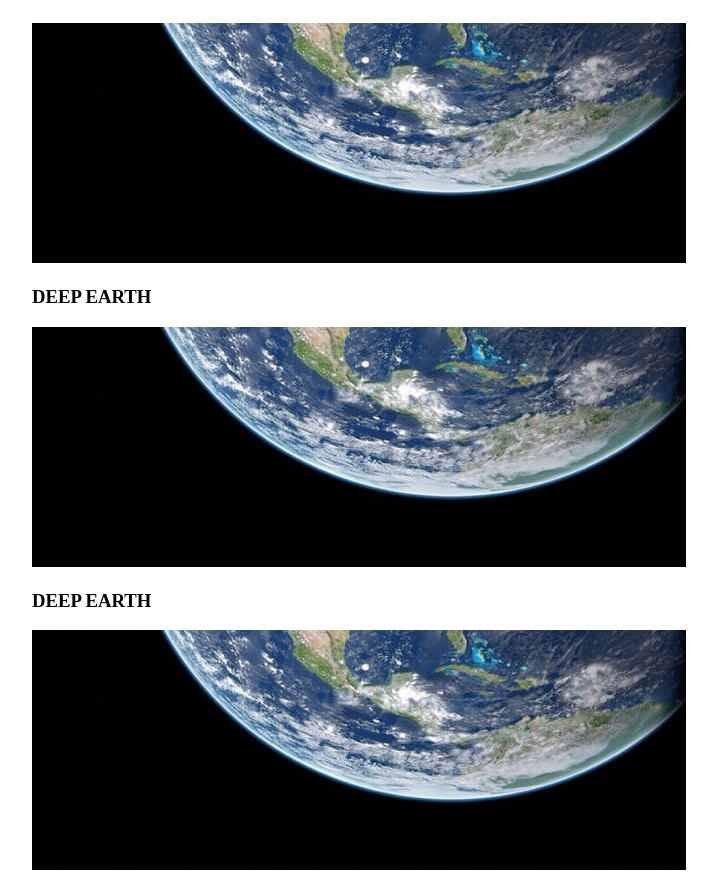
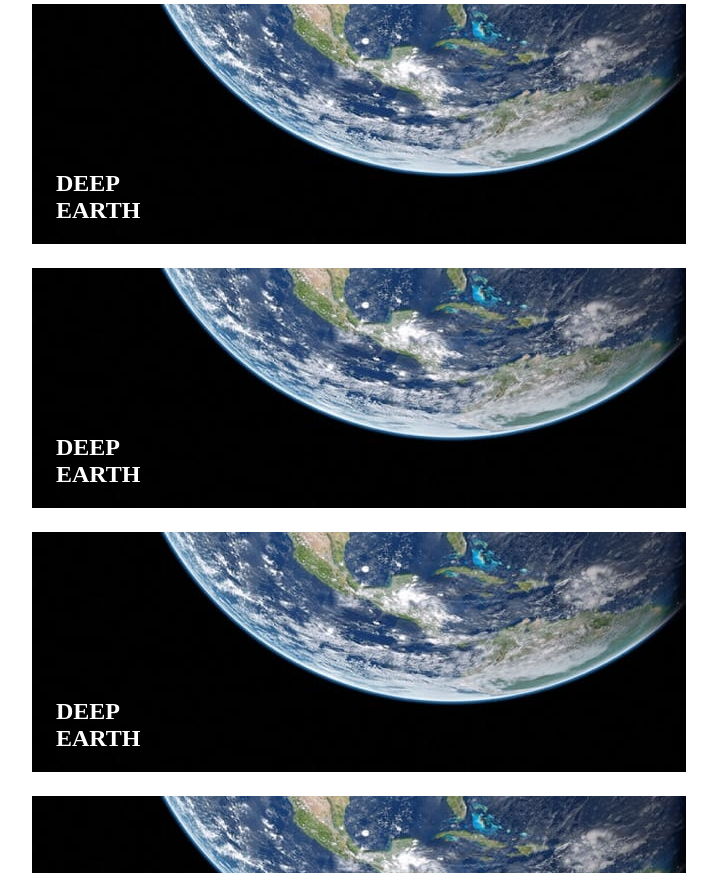
Before and after one commit to habtew/loop-studio, a plain HTML site: page index.html in a window 1280 px wide. Shown: the part 1753-2626 px from the top of the page, without its empty margins (0-717 px from the left). Drawn offline with Linux system fonts and the light colour scheme.

Commit message:
styled grid positioning for grid items

```diff
--- a/index.html
+++ b/index.html
@@ -45,38 +45,38 @@
     <section class="grid-section">
       <h1>Our creations</h1>
       <button>SEE ALL</button>
-      <div class="grid-items">
-          <div>
+      <div class="grid">
+          <div class="grid-items">
             <img class="grid-items-img" src="./images/mobile/image-deep-earth.jpg" alt="deep earth">
             <h3 class="grid-items-text">DEEP EARTH</h3>
           </div>
-          <div>
+          <div class="grid-items">
+            <img class="grid-items-img" src="./images/mobile/image-deep-earth.jpg" alt="deep earth">
+            <h3 class="grid-items-text">DEEP EARTH</h3>
+          </div class="grid-items">
+          <div class="grid-items">
+            <img class="grid-items-img" src="./images/mobile/image-deep-earth.jpg" alt="deep earth">
+            <h3 class="grid-items-text">DEEP EARTH</h3>
+          </div class="grid-items">
+          <div class="grid-items">
             <img class="grid-items-img" src="./images/mobile/image-deep-earth.jpg" alt="deep earth">
             <h3 class="grid-items-text">DEEP EARTH</h3>
           </div>
-          <div>
+          <div class="grid-items">
             <img class="grid-items-img" src="./images/mobile/image-deep-earth.jpg" alt="deep earth">
             <h3 class="grid-items-text">DEEP EARTH</h3>
           </div>
-          <div>
+          <div class="grid-items">
             <img class="grid-items-img" src="./images/mobile/image-deep-earth.jpg" alt="deep earth">
             <h3 class="grid-items-text">DEEP EARTH</h3>
           </div>
-          <div>
+          <div class="grid-items">
             <img class="grid-items-img" src="./images/mobile/image-deep-earth.jpg" alt="deep earth">
             <h3 class="grid-items-text">DEEP EARTH</h3>
           </div>
-          <div>
+          <div class="grid-items">
             <img class="grid-items-img" src="./images/mobile/image-deep-earth.jpg" alt="deep earth">
             <h3 class="grid-items-text">DEEP EARTH</h3>
-          </div>
-          <div>
-            <img class="grid-items-img" src="./images/mobile/image-deep-earth.jpg" alt="deep earth">
-            <h3 class="grid-items-text">DEEP EARTH</h3>
-          </div>
-          <div>
-            <img class="grid-items-img" src="./images/mobile/image-deep-earth.jpg" alt="deep earth">
-            <h3>DEEP EARTH</h3>
           </div>
 
       </div>
--- a/style.css
+++ b/style.css
@@ -114,3 +114,21 @@ nav .nav .nav-item{
  font-size: 1.2rem;
  line-height: 1.3;
 }
+
+
+
+/* grid-items section layout */
+.grid-items{
+    position: relative;
+    margin-block: 20px;
+}
+
+.grid-items-text{
+    position: absolute;
+    z-index: 1;
+    color: white;
+    bottom: 0;
+    max-width: 40px;
+    font-size: 1.5rem;
+    padding: 0em 1em
+}
```
